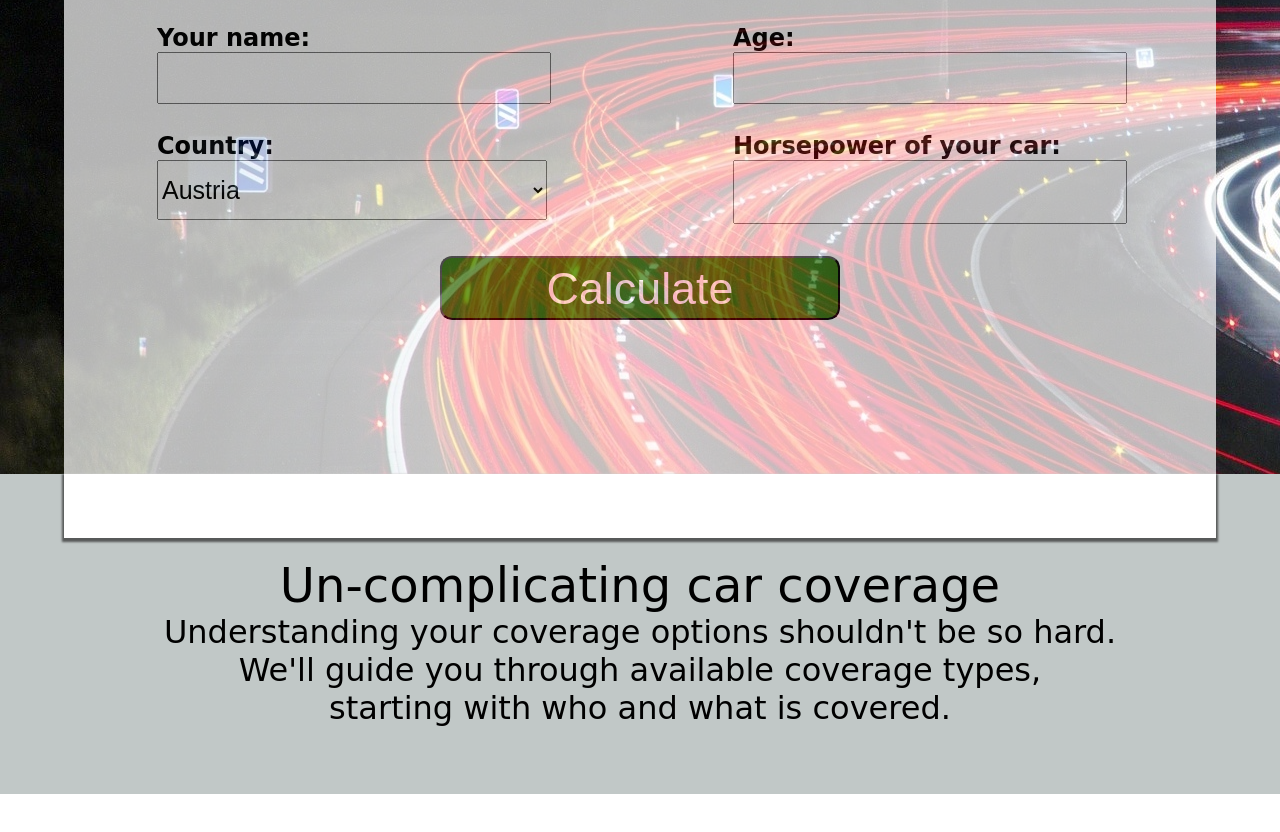
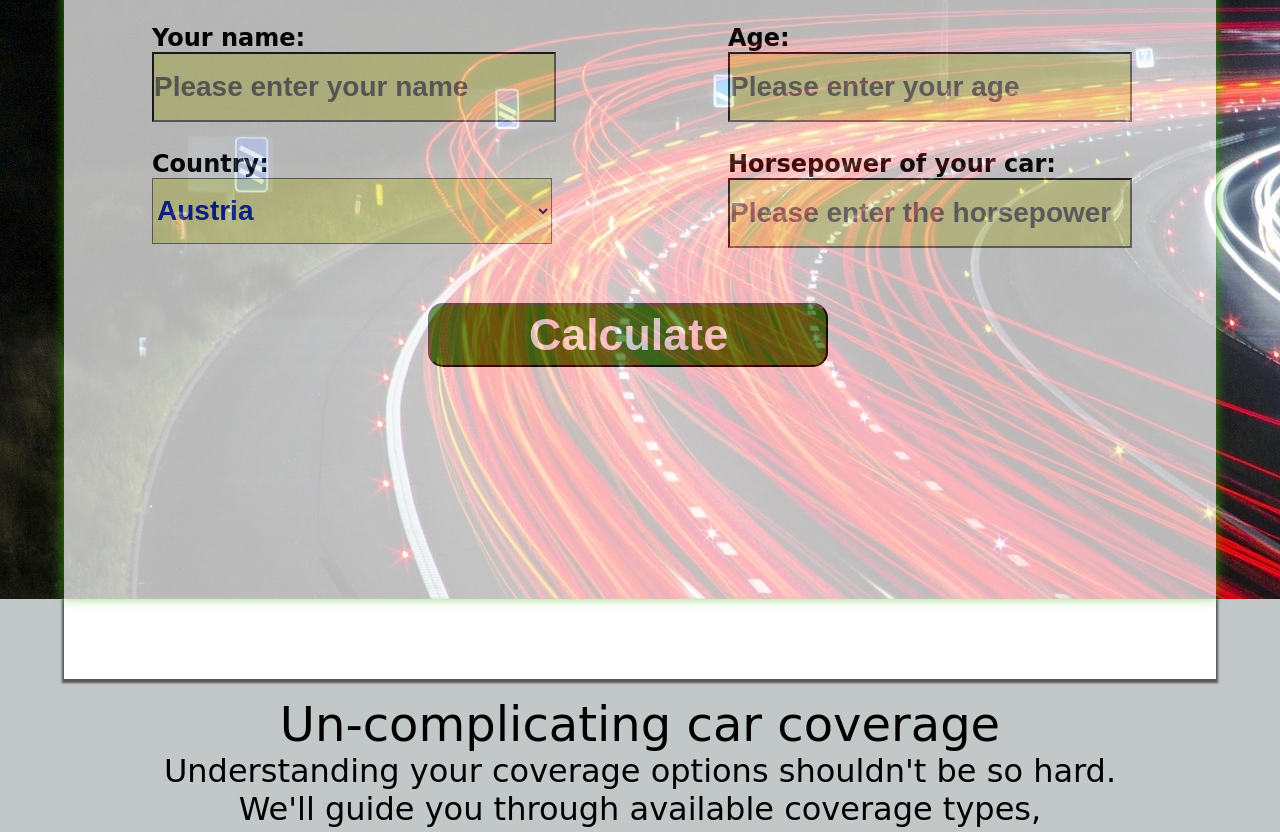
Before and after one commit to gogifswd10/CFLMS-GoranIvkic-CodeReview-03, a plain HTML site: page index.html in a window 1280 px wide. Shown: the part 699-1531 px from the top of the page. Drawn offline with Linux system fonts and the light colour scheme; a web font is replaced by a local one.

Commit message:
CodeReview completed

```diff
--- a/index.html
+++ b/index.html
@@ -34,12 +34,12 @@
 	            <div class="BOX">
 	                <label for="name">Your name:</label>
 	                <br>
-	                <input type="text" name="name" id="NAME" class="INPUT">
+	                <input type="text" name="name" placeholder="Please enter your name"  id="NAME" class="INPUT">
 	            </div>
 	            <div class="BOX">
 	                <label for="age">Age:</label>
 	                <br>
-	                <input type="number" name="age" id="AGE" class="INPUT">
+	                <input type="number" name="age" placeholder="Please enter your age" id="AGE" class="INPUT">
 	            </div>
 	        </div> <!-- CLOSE BOXES 1 -->
 
@@ -47,7 +47,7 @@
 	            <div class="BOX">
 	                <label for="country">Country:</label>
 	                <br>
-	                <select name="country" id="COUNTRY" class="INPUT">
+	                <select name="country" placeholder="Please select your country" id="COUNTRY" class="INPUT">
 	                    <option value="Austria">Austria</option>
 	                    <option value="Hungary">Hungary</option>
 	                    <option value="Greece">Greece</option>
@@ -57,32 +57,33 @@
 	            <div class="BOX">
 	                <label for="horsepower">Horsepower of your car:</label>
 	                <br>
-	                <input type="number" name="horsepower" id="HORSEPOWER" class="INPUT">
+	                <input type="number" placeholder="Please enter the horsepower" name="horsepower" id="HORSEPOWER" class="INPUT">
 	            </div>
             </div> <!-- CLOSE BOXES 2-->
 
         	<div id="BUTTONdiv"><input type="button" value="Calculate" id="BUTTON"></div>
         		<div id="CALCULATION">
-        		<div id="RESULT">
+        			<div id="RESULT"></div>
         	</div>
         </div> <!-- CLOSE WRAPPER -->
 
-        	</div> <!-- GREY DIV GREY DIV  -->
+        	<!-- GREY DIV GREY DIV  -->
         	<div id="GREYDIV">
         		<div id="MIXDIV">
         			<div id="WHITEDIV"></div>
     			</div>
+    			<div id="WRAPTEXT">
 	        		<p id="COVERAGE">Un-complicating car coverage<p>
 	        		<p id="UNDERSTAND">Understanding your coverage options shouldn't be so hard.<br>
 	        		We'll guide you through available coverage types,<br>
 	        		starting with who and what is covered.</p>
+	        	</div>
 	    	</div> <!-- CLOSE GREY DIV -->
 		</div> <!-- CLOSE MAIN -->
 
 
 			<!-- INFO BOXES INFO BOXES -->
 			<div id="INFORMATION">
-	        <div class="BOXWRAPPER">
 	        	<div class="INFOBOX">
 		            <h4>What comes standard</h4>
 		            <p>The coverage you need</p>
@@ -94,8 +95,7 @@
 		            <h5>Benefits</h5>
 		            <h6>12-month rate guarantee | 24/7 customer<br> service | Lifetime Repair Guarantee</h6>
 		        </div> <!-- CLOSE INFO BOX 1 -->
-		     </div> <!-- CLOSE BOXWRAPPER 1 -->
-		    <div class="BOXWRAPPER">
+
 		        <div class="INFOBOX">
 		            <h4>Add-on protection & coverage</h4>
 		            <p>For more peace of mind</p>
@@ -107,9 +107,7 @@
 		            <h5>Earned Benefits</h5>
 		            <h6>Accident Forginess<sup>1</sup> | New Car <br>Replacement<sup>TM</sup></h6>
 		     	</div> <!-- CLOSE INFO BOX 2 -->
-		    </div> <!-- CLOSE BOXWRAPPER 2 -->
 	    	</div> <!-- CLOSE INFORMATION DIV -->
-
 
 		<!-- NAVBAR BOTTOM FOOTER NAVBAR BOTTOM FOOTER -->
 	<footer>
--- a/script.js
+++ b/script.js
@@ -10,27 +10,24 @@ function calculateInsurance() {
 	if (country === "Austria") {
 		insurance = horsepower * 100 / age + 50;
 
-		result.innerHTML = name + ", your insurance costs " + insurance.toFixed(2) + "€"
+		result.innerHTML = name + ", your insurance costs " + insurance.toFixed(2) + "€" + " per quarter of the year!"
 
 	}
 
 	else if (country === "Hungary") {
 		insurance = horsepower * 120 / age + 100;
 
-		result.innerHTML = name + ", your insurance costs " + insurance.toFixed(2) + "€"
+		result.innerHTML = name + ", your insurance costs " + insurance.toFixed(2) + "€" + " per quarter of the year!"
 
 	}
 
 	else {
 		insurance = horsepower * 150 / (age+3) + 50;
 
-		result.innerHTML = name + ", your insurance costs " + insurance.toFixed(2) + "€"
+		result.innerHTML = name + ", your insurance costs " + insurance.toFixed(2) + "€" + " per quarter of the year!"
 
 	}
 
-
-
-	// console.log(typeof age)
 
 }
 
--- a/style.sass
+++ b/style.sass
@@ -14,7 +14,6 @@
 	margin: 0
 	padding: 0
 	text-decoration: none
-
 
 // HEADER
 #TOP
@@ -42,10 +41,8 @@
 
 // NAVBAR TOP
 #NAVTOP
-	display: flex
+	position: sticky
 	background-color: #8C202A
-	justify-content: left
-	flex-direction: row
 
 #NAVTOP ul
 	display: flex
@@ -83,6 +80,7 @@ h2
 	background-color: white
 	opacity: 0.7
 	margin: 0 5% 0 5%
+	box-shadow: 0px -2px 12px 0px rgba(60, 184, 0, 1)
 
 .BOXES
 	width: 100%
@@ -92,32 +90,41 @@ h2
 
 .BOX
 	margin: 2.6% 0 2.6% 0
-	width: 390px
+	width: 400px
+	height: 66px
 
 .BOX label
 	font-size: 1.5em
 	font-weight: bold
 
 .INPUT
+	background-color: #F0F1AC
+	color: #0B27A9
+	text-decoration-style: bold
 	width: 100%
 	height: 100%
+	font-size: 28px
+	font-weight: bold
 
-#COUNTRY
-	font-size: 25px
+#BUTTON
+	width: 400px
+	border-radius: 15px
+	background-color: #33760E
+	color: white
+	padding: 0.1em
+	margin-top: 0.5em
+	font-size: 2.8em
+	font-weight: bold
+
+#BUTTON:hover
+	background-color: #119D3E
+	transform: scale(1.2,1.2)
 
 #BUTTONdiv
-	margin: 0% 5% 0 5%
+	margin: 0% 5% 3% 3%
 	display: flex
 	padding: 3% 0 5% 0
 	justify-content: center
-
-#BUTTON
-	width: 400px
-	border-radius: 12px
-	background-color: #33760E
-	color: white
-	padding: 0.1em
-	font-size: 2.8em
 
 // CALCULATION
 #CALCULATION
@@ -134,38 +141,42 @@ h2
 	justify-content: center
 	align-items: center
 	font-size: 2.5em
-	height: 2em
+	height: 2.5em
 	text-align: center
 	color: #33760E
 	font-weight: bold
-	padding-bottom: 0.4em
+	padding-bottom: 1em
 
 // GREY AND WHITE DIVS
 #GREYDIV
 	display: flex
 	flex-direction: column
+	justify-content: space-between
 	align-items: center
-	flex-wrap: wrap
-	height: 10em
 	background-color: #C1C8C7
 	font-size: 2em
+
+#WRAPTEXT
+	display: flex
+	flex-direction: column
+	height: 100%
+	padding-bottom: 0.6em
+
+#COVERAGE
+	text-align: center
+	font-size: 1.5em
+	padding-top: 1.8%
+
+#UNDERSTAND
+	padding-bottom: 1em
 	text-align: center
 
-#COVERAGE
-	font-size: 1.5em
-	padding-top: 1.5%
-
 #MIXDIV
-	display: flex
-	flex-wrap: wrap
-	flex-direction: row
-	height: 20%
+	height: 2.5em
 	width: 100%
 
 #WHITEDIV
-	width: 100%
-	display: flex
-	flex-direction: row
+	height: 100%
 	margin: 0 5% 0 5%
 	background-color: white
 	box-shadow: 0 2px 2px 2px #575959
@@ -174,20 +185,19 @@ h2
 #INFORMATION
 	display: flex
 	flex-direction: row
+	justify-content: space-around
 	flex-wrap: wrap
 	align-items: center
 	background-color: white
-
-.BOXWRAPPER
-	margin: 80px
+	margin-top: 5%
+	margin-bottom: 5%
 
 .INFOBOX
-	flex-shrink: 1
 	width: 640px
 	height: 480px
 	border: 2px solid #C1C8C7
 	box-shadow: 5px 4px 7px -1px #595959
-	margin: 5% 0 5% 0
+	margin: 5% 5% 5% 5%
 	border-top: 2px solid black
 
 .INFOBOX ul li
```
Also changed, not shown: style.css, 1 other file. Lines whose indentation alone changed are shown as unchanged.
